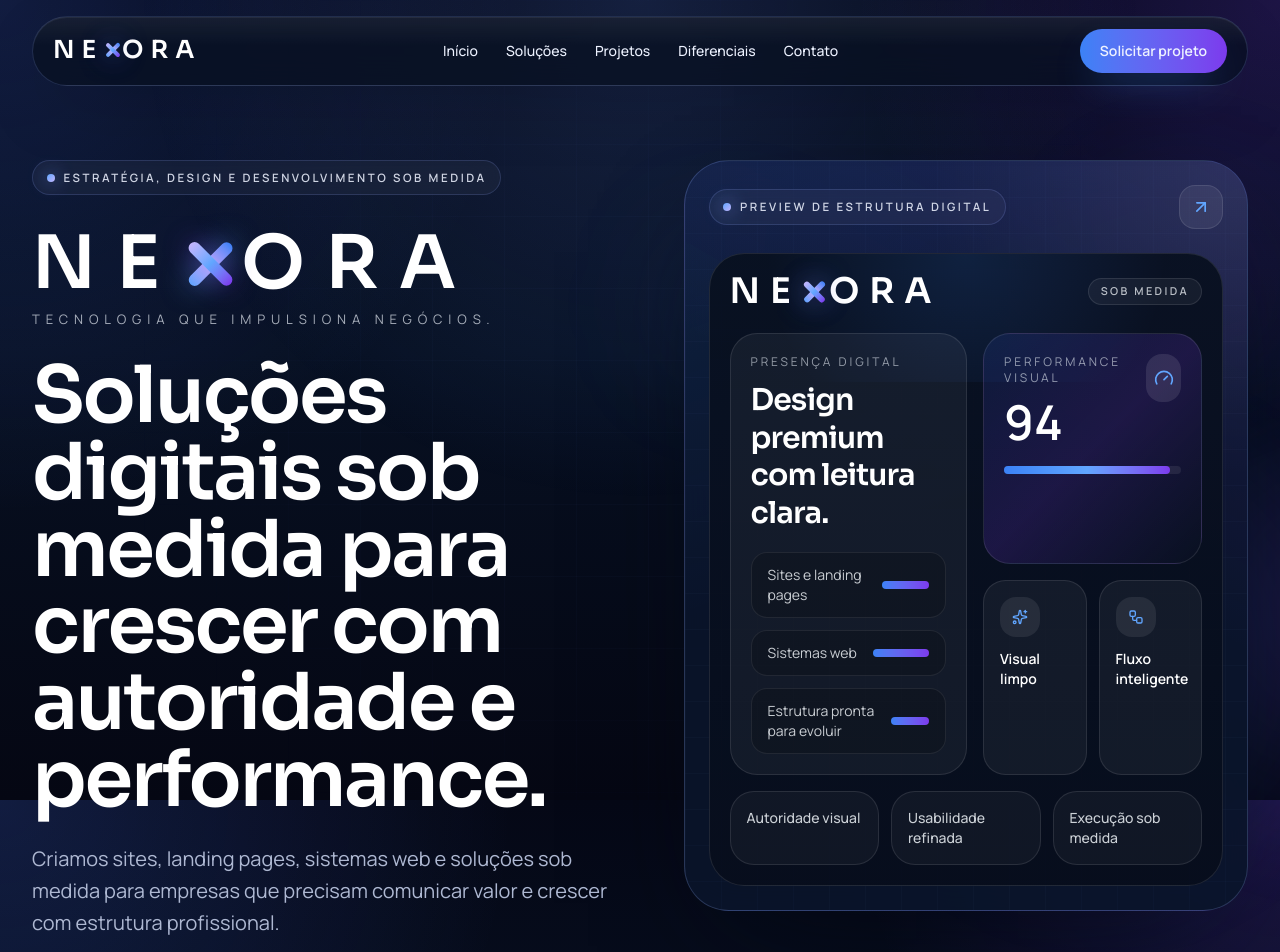
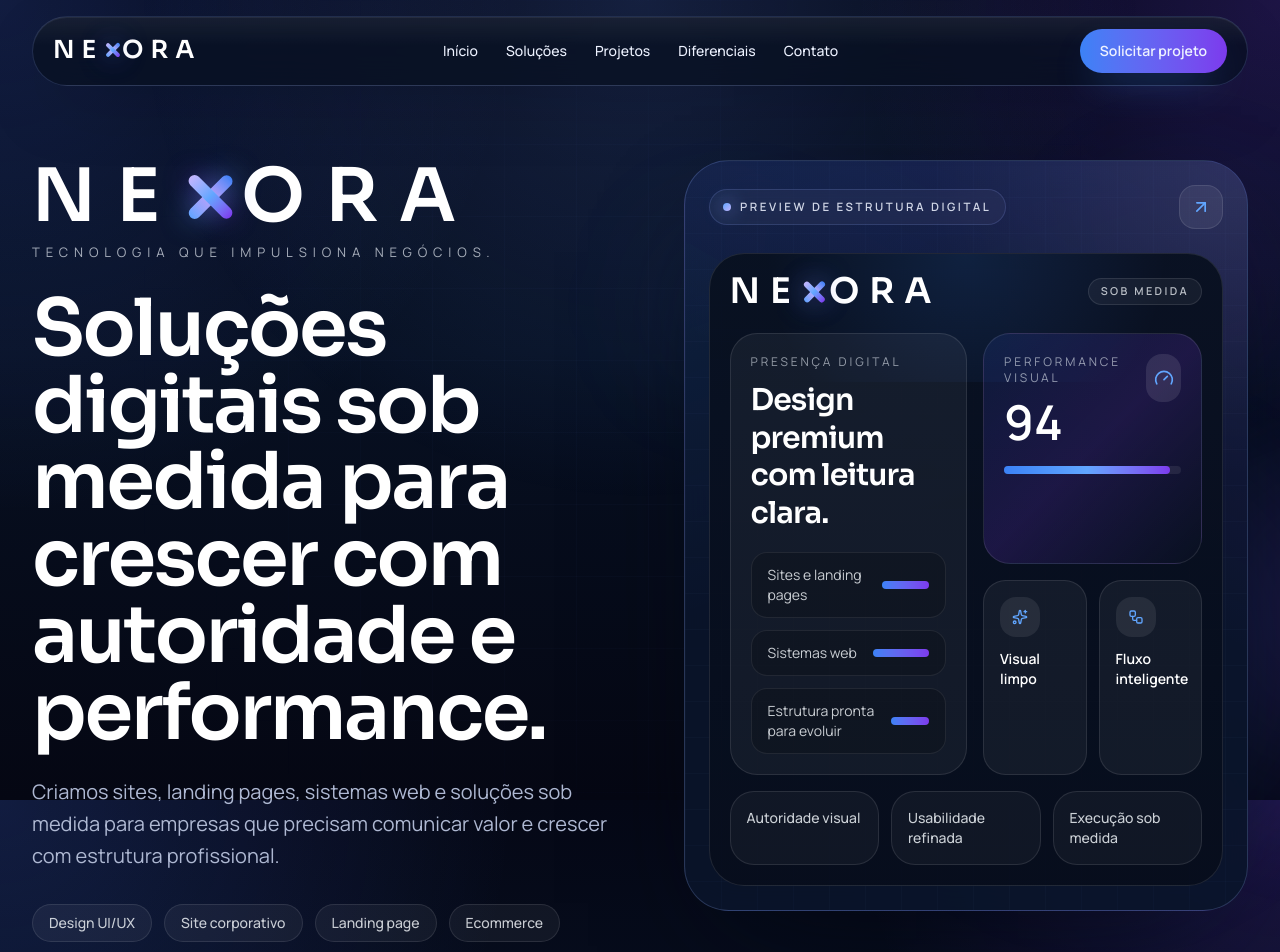
Before and after one commit to GustavobrittoDev/NEXORA, a Next.js app: page / in a window 1280 px wide. Shown: the top 952 px of the page. Built offline with nearby package versions, Linux system fonts and the light colour scheme.

Commit message:
Refine hero tags and remove top badge

```diff
--- a/app/page.tsx
+++ b/app/page.tsx
@@ -38,11 +38,7 @@ export default function Home() {
         >
           <div className="mx-auto grid max-w-7xl items-start gap-14 px-6 lg:grid-cols-[1.02fr_0.98fr] lg:gap-16 lg:px-8">
             <div className="relative z-10">
-              <div className="chip w-fit">
-                Estratégia, design e desenvolvimento sob medida
-              </div>
-
-              <div className="mt-8">
+              <div>
                 <NexoraLogo size="lg" />
               </div>
 
@@ -61,10 +57,10 @@ export default function Home() {
 
               <div className="mt-8 flex flex-wrap gap-3">
                 {[
-                  "Sites premium",
-                  "Sistemas web",
-                  "Soluções sob medida",
-                  "Sem modelos prontos",
+                  "Design UI/UX",
+                  "Site corporativo",
+                  "Landing page",
+                  "Ecommerce",
                 ].map((item) => (
                   <span
                     key={item}
```
